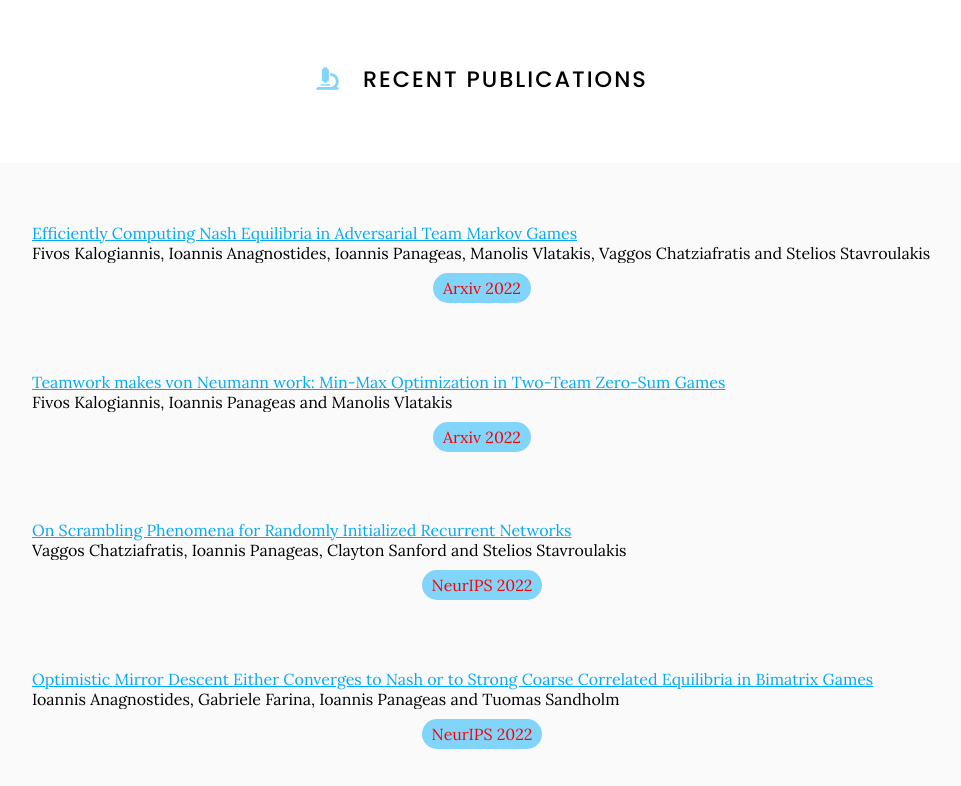
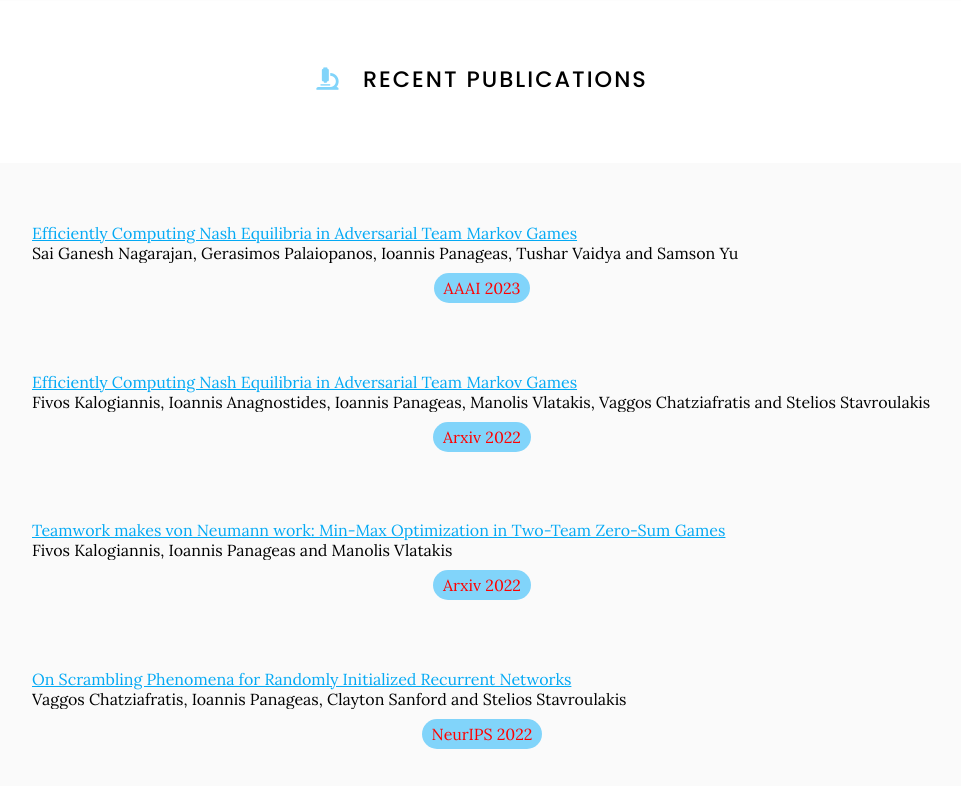
Before and after one commit to goallabuci/goallabuci.github.io, a Jekyll site: the page built from research/index.md, in a window 1280 px wide and 900 px high, cut to the strip 114-900 px from the top of the window. Shown: the whole strip, without its empty margins (158-1119 px from the left). Built offline with Jekyll 4.4.1, drawn with Linux system fonts in a browser that asks for light colours.

Commit message:
Update index.md

```diff
--- a/research/index.md
+++ b/research/index.md
@@ -9,6 +9,15 @@ nav:
 
 
 {% include section.html %}
+<div class="citation_title" align="left">
+      <a href="https://goallabuci.github.io/research/">
+        Efficiently Computing Nash Equilibria in Adversarial Team Markov Games
+      </a>
+    </div><div class="citation_authors truncate" align="left" tabindex="0">
+      Sai Ganesh Nagarajan, Gerasimos Palaiopanos, Ioannis Panageas, Tushar Vaidya and Samson Yu
+    </div><div class="tags" data-link="https://goallabuci.github.io/research/"><a class="tag" style="color:#ff0000">AAAI 2023</a></div>
+<br>
+
 <div class="citation_title" align="left">
       <a href="https://arxiv.org/abs/2208.02204">
         Efficiently Computing Nash Equilibria in Adversarial Team Markov Games
```
